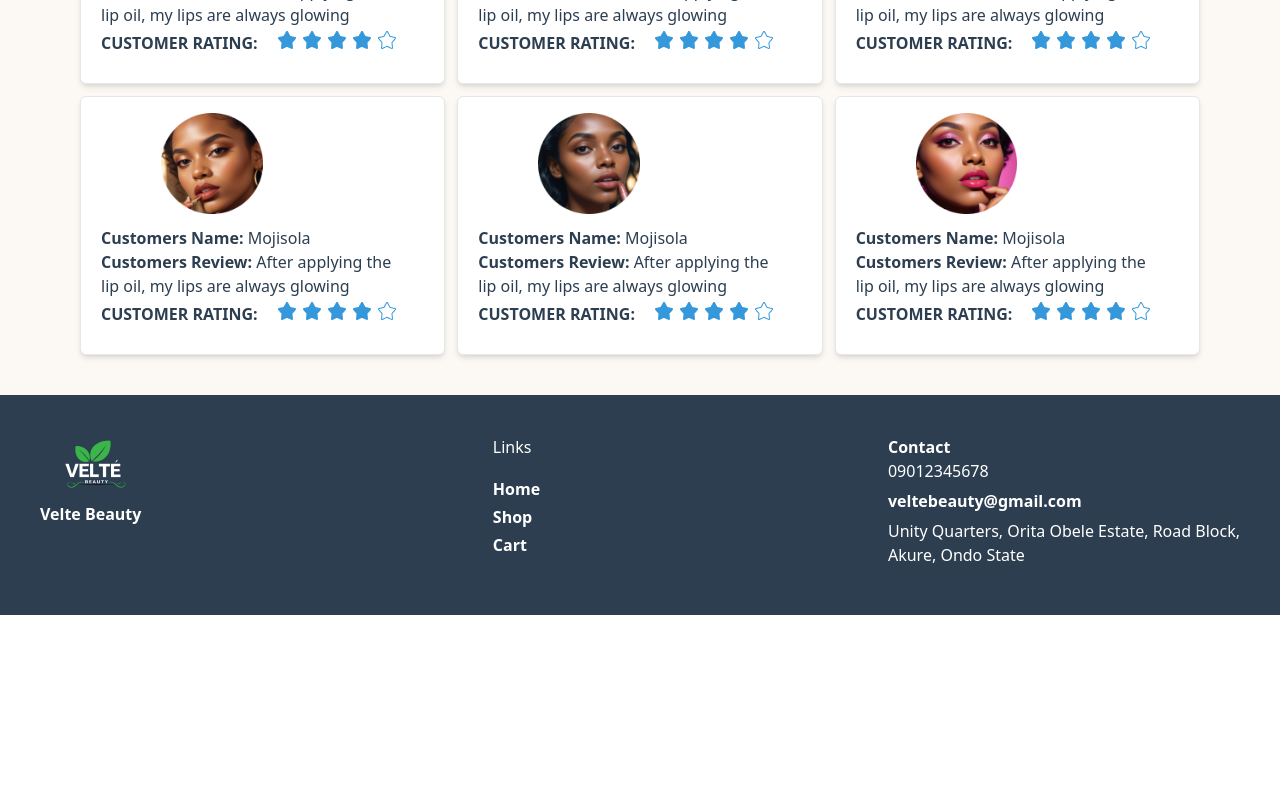
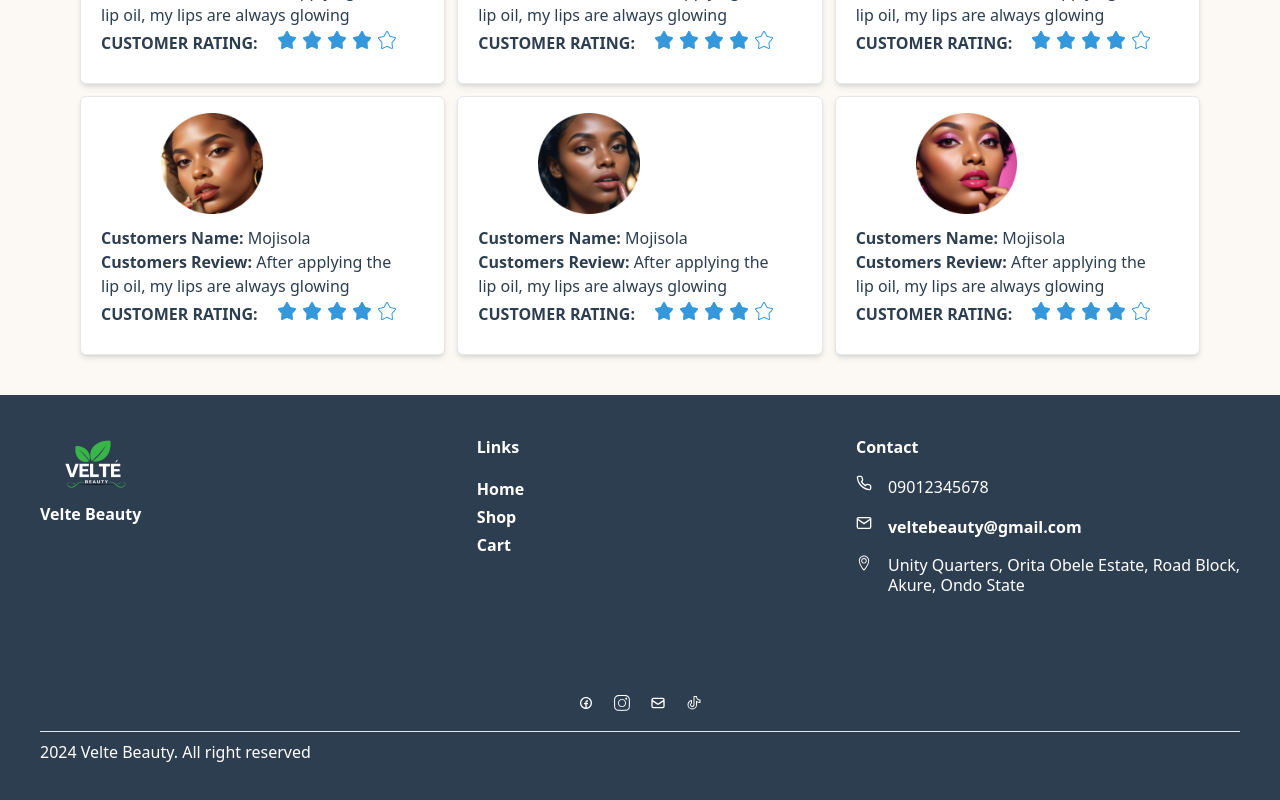
Before and after one commit to Igraziella/Timbu-Cloud-Shop, a React (Vite) app in the folder timbu-shop-app/: page / in a window 1280 px wide. Shown: the part 3408-4208 px from the top of the page. Before the commit the page ends 4023 px from the top, so only its background shows below. Built offline with nearby package versions, Linux system fonts and the light colour scheme.

Commit message:
modified footer

```diff
--- a/timbu-shop-app/src/components/Footer.jsx
+++ b/timbu-shop-app/src/components/Footer.jsx
@@ -1,8 +1,15 @@
 import React from 'react';
 import { Link } from 'react-router-dom'
+import { FiPhone, FiMail } from 'react-icons/fi';
+import { TfiLocationPin } from "react-icons/tfi";
+import { TiSocialFacebookCircular } from "react-icons/ti";
+import { SlSocialInstagram } from "react-icons/sl";
+import { HiOutlineMail } from "react-icons/hi";
+import { PiTiktokLogo } from "react-icons/pi";
 
 const Footer = () => {
   return (
+	<>
     <div className="lg:flex justify-between bg-[#2C3E50] text-white py-10 px-10">
 		<div className=''>
 			<img src="/velte-logo.png" alt="" />
@@ -10,7 +17,7 @@ const Footer = () => {
 		</div>
 
 		<div>
-			<p className='mb-4'>Links</p>
+			<p className='mb-4 font-semibold'>Links</p>
 			<ul className='leading-7 font-semibold text-[16px] mb-4'>
 
 				<Link to='/'>
@@ -28,15 +35,25 @@ const Footer = () => {
 		</div>
 
 		<div>
-			<p className='font-semibold'>Contact</p>
-			<ul>
-				<li>09012345678</li>
-				<li className='font-semibold text-[16px leading-9'>veltebeauty@gmail.com</li>
-				<li className='font-normal text-[16px] leading-'>Unity Quarters, Orita Obele Estate, Road Block, <br />Akure, Ondo State</li>
-			</ul>
+			<p className='font-semibold mb-4'>Contact</p>
+			<div className='flex gap-4 mb-4'><FiPhone /><p>09012345678</p></div>
+			<div className='flex gap-4 mb-4'><FiMail /><p className='font-semibold text-[16px]'>veltebeauty@gmail.com</p></div>
+			<div className='flex gap-4'><TfiLocationPin /><p className='font-normal text-[16px] leading-5'>Unity Quarters, Orita Obele Estate, Road Block, <br/>Akure, Ondo State</p></div>
+		</div>
+	</div>
+
+	<div className='text-left p-10 bg-[#2C3E50] text-white font-normal text-[16px]'>
+		<div className='flex justify-center gap-5 m-5'>
+			<TiSocialFacebookCircular />
+			<SlSocialInstagram />
+			<HiOutlineMail />
+			<PiTiktokLogo />
 		</div>
 
+		<hr />
+		<p className='pt-2'>2024 Velte Beauty. All right reserved</p>
 	</div>
+	</>
   )
 }
 
```
